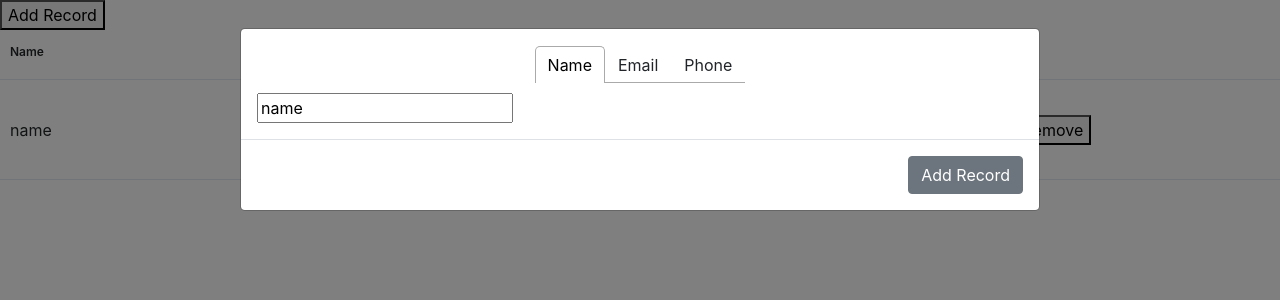
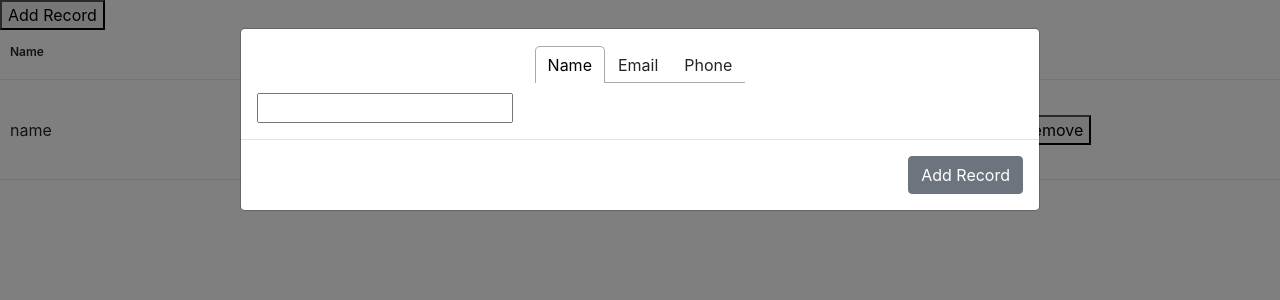
Before and after one commit to jzaburunov/proverest-test, a React (Create React App) app: page / in a window 1280 px wide. Both pictures are taken after a click on the button "Add Record". Shown: the top 300 px of the page. Built offline with nearby package versions, Linux system fonts and the light colour scheme.

Commit message:
[wip]: Open clean form when add record pressed

```diff
--- a/src/App.tsx
+++ b/src/App.tsx
@@ -1,6 +1,6 @@
 import React, { useState } from "react";
 import { Grid, TableRowInterface } from "./Grid";
-import { Modal, ModalBody, ModalFooter, Button } from "reactstrap";
+import { Modal, ModalBody, ModalFooter, Button, Form } from "reactstrap";
 import { Tab, TabPanel, Tabs, TabList } from "react-tabs";
 
 // TODO Use Cookie storage to store table
@@ -24,20 +24,34 @@ export const App: React.FC = () => {
 
   const [showModal, setModal] = useState(false);
   const toggleModal = () => setModal(!showModal);
+  const [name, setName] = useState("name");
+  const [phone, setPhone] = useState("phone");
+  const [email, setEmail] = useState("email");
+
+  const submitForm = (e: any) => {
+    e.preventDefault();
+    console.log("here", name, email, phone);
+    // TODO Add / Edit row
+  };
+
+  const openModalClear = () => {
+    setName("");
+    setPhone("");
+    setEmail("");
+    toggleModal();
+  };
 
   return (
     <div>
       {/* TODO Pass handler to open modal cleared */}
       <div id="header">
-        <button onClick={toggleModal}>Add Record</button>
+        <button onClick={openModalClear}>Add Record</button>
       </div>
-      {/* TODO Pass here records */}
       {/* TODO Pass handler to open modal with specific data */}
       <Grid rowGetter={rowGetter} length={rows.length} />
       <Modal isOpen={showModal} toggle={toggleModal} className="modal-lg">
-        <ModalBody>
-          {/* TODO Add form */}
-          <form>
+        <Form onSubmit={submitForm}>
+          <ModalBody>
             <Tabs>
               <div
                 id="title-section"
@@ -51,22 +65,33 @@ export const App: React.FC = () => {
               </div>
               <div id="form-container">
                 <TabPanel>
-                  <input name="name" value="name" />
+                  <input
+                    name="name"
+                    value={name}
+                    onChange={(e) => setName(e.target.value)}
+                  />
                 </TabPanel>
                 <TabPanel>
-                  <input name="email" value="email" />
+                  <input
+                    name="email"
+                    value={email}
+                    onChange={(e) => setEmail(e.target.value)}
+                  />
                 </TabPanel>
                 <TabPanel>
-                  <input name="phone" value="phone" />
+                  <input
+                    name="phone"
+                    value={phone}
+                    onChange={(e) => setPhone(e.target.value)}
+                  />
                 </TabPanel>
               </div>
             </Tabs>
-          </form>
-        </ModalBody>
-        <ModalFooter>
-          {/* TODO Add handler */}
-          <Button>Add Record</Button>
-        </ModalFooter>
+          </ModalBody>
+          <ModalFooter>
+            <Button>Add Record</Button>
+          </ModalFooter>
+        </Form>
       </Modal>
     </div>
   );
```
